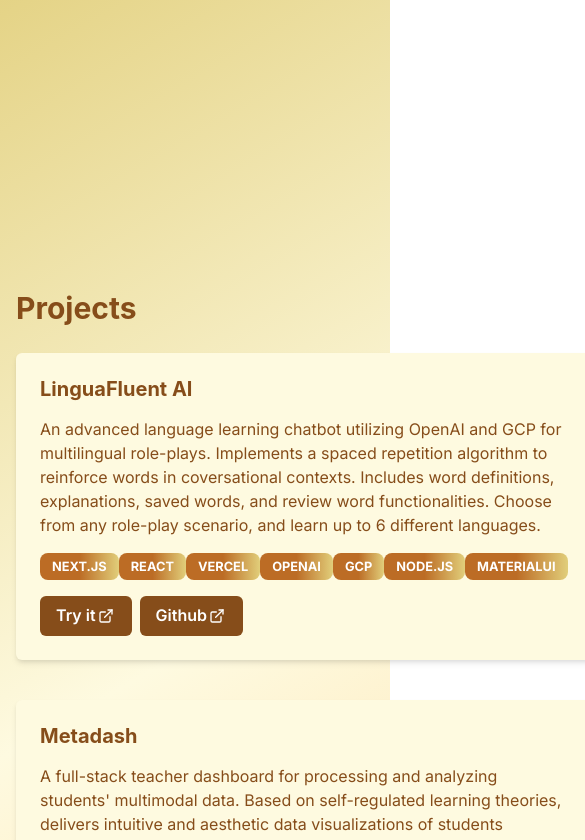
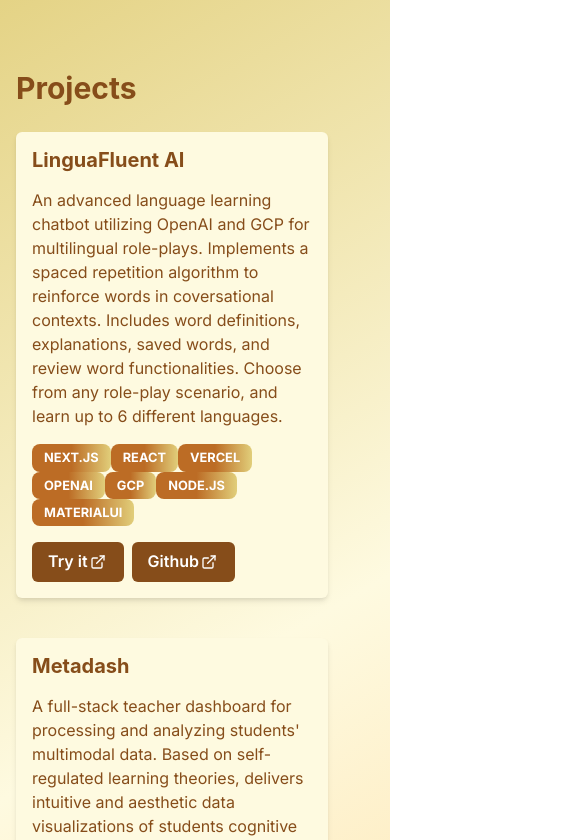
Before and after one commit to evannaderi/evan-naderi, a Next.js app: page / in a window 390 px wide. Shown: the part 940-1780 px from the top of the page, 585 px wide, since content can reach past the window. Built offline with nearby package versions, Linux system fonts and the light colour scheme; no server answers.

Commit message:
fixed phone size

```diff
--- a/app/components/SentimentAnalysisInput.tsx
+++ b/app/components/SentimentAnalysisInput.tsx
@@ -3,6 +3,13 @@ import React, { useState, useMemo } from 'react';
 import { Box, Textarea, Button, Text, VStack, Badge, useToast, Spinner, Center, HStack, SimpleGrid, Select } from '@chakra-ui/react';
 import axios from 'axios';
 import { motion } from 'framer-motion';
+import { extendTheme } from '@chakra-ui/react';
+
+const theme = extendTheme({
+  fontSizes: {
+    'xxs': '0.625rem', // Equivalent to 10px
+  },
+});
 
 interface AnalysisResult {
   label: string; // 'Joy', 'Anger', etc.
@@ -117,12 +124,12 @@ const SentimentAnalysisInput: React.FC = () => {
         bg="whiteAlpha.900"
       />
       <HStack>
-        <Button onClick={analyzeText} isLoading={loading} colorScheme="teal" loadingText="Analyzing">
+        <Button onClick={analyzeText} isLoading={loading} colorScheme="teal" loadingText="Analyzing" fontSize={["xs", "md"]} >
           Analyze
         </Button>
-        <Button onClick={clearText} colorScheme="red">Clear</Button>
-        <Button onClick={generateRandomSentence} isLoading={sentenceLoading} colorScheme="blue">Generate Random Sentence</Button>
-        <Select value={selectedModel} onChange={(e) => setSelectedModel(e.target.value)} placeholder="Select model" colorScheme="blue" maxWidth="140px">
+        <Button onClick={clearText} colorScheme="red" fontSize={["xs", "md"]}>Clear</Button>
+        <Button onClick={generateRandomSentence} isLoading={sentenceLoading} colorScheme="blue" fontSize={["xs", "md"]}>Random</Button>
+        <Select value={selectedModel} onChange={(e) => setSelectedModel(e.target.value)} placeholder="Select model" colorScheme="blue" maxWidth="140px" fontSize={["xs", "md"]}>
             <option value="bert">BERT</option>
             <option value="distilbert">DistilBERT</option>
             <option value="roberta">RoBERTa</option>
--- a/app/sections/Projects.tsx
+++ b/app/sections/Projects.tsx
@@ -9,13 +9,16 @@ import { useInView } from 'react-intersection-observer';
 import { Link } from '@chakra-ui/react';
 import { ExternalLinkIcon } from '@chakra-ui/icons';
 import { useEffect, useState } from 'react';
+import { extendTheme } from '@chakra-ui/react';
 import SentimentAnalysisInput from '../components/SentimentAnalysisInput';
+
+
 
 const Projects = () => {
   const [isMinimized, setIsMinimized] = useState(false);
   const [ref, inView] = useInView({
     triggerOnce: false, // Only trigger the animation once when the projects come into view
-    threshold: 0.25, // Trigger when 10% of the projects section is in view
+    threshold: isMinimized ? 0.15 : 0.25, // Trigger when 10% of the projects section is in view
   });
 
   const projects = [
@@ -135,7 +138,7 @@ const Projects = () => {
   return (
     <Box
       id="projects"
-      height={isMinimized ? "380vh" : "324vh"}
+      height={isMinimized ? "400vh" : "324vh"}
       bg={colors.gradientExample}
       color={colors.liver}
       scrollMarginTop="10vh"
@@ -150,7 +153,14 @@ const Projects = () => {
         <SimpleGrid columns={{ sm: 1, md: 1 }} spacing={10} ref={ref}>
           {trail.map((animation, index) => (
             <animated.div key={projects[index].title} style={animation}>
-              <Box boxShadow="md" p="6" rounded="md" bg={colors.cream}>
+              <Box
+                boxShadow="md"
+                p={{ base: '4', md: '6' }}
+                rounded="md"
+                bg={colors.cream}
+                maxWidth={ isMinimized ? "85%" : "100%" }
+                overflow="hidden"
+              >
                 <Heading as="h3" size="md" mb={4}>{projects[index].title}</Heading>
                 <Text fontSize="md" mb={4}>
                   {projects[index].description}
```
